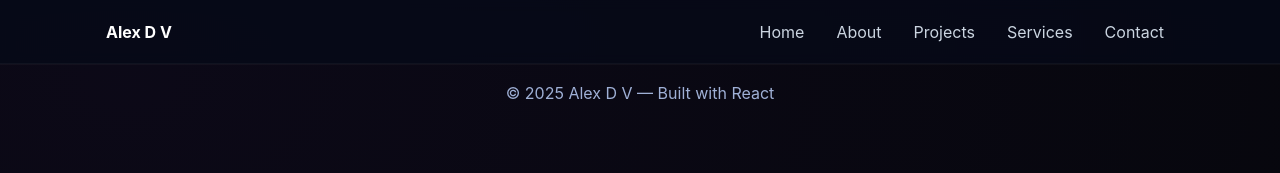
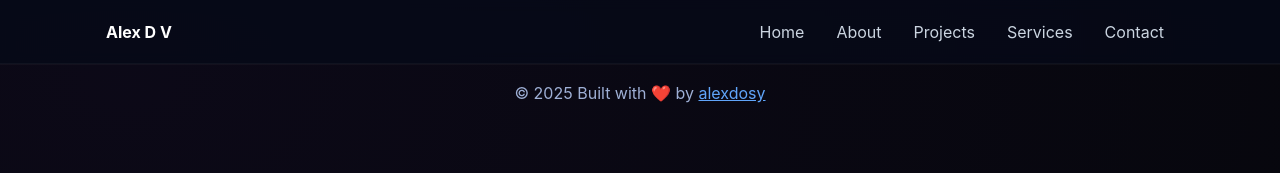
Before and after one commit to AlexDosy/portfolio, a React (Create React App) app: page /#/ in a window 1280 px wide. Shown: the top 173 px of the page. Built offline with nearby package versions, Linux system fonts and the light colour scheme.

Commit message:
footer update

```diff
--- a/src/components/Footer/footer.js
+++ b/src/components/Footer/footer.js
@@ -3,7 +3,7 @@ import './footer.css';
 
 const Footer = () => (
   <footer className="site-footer">
-    <div className="footer-inner">© {new Date().getFullYear()} Alex D V — Built with React</div>
+    <div className="footer-inner">© {new Date().getFullYear()} Built with ❤️ by <a href="https://github.com/alexdosy" target="_blank" rel="noopener noreferrer">alexdosy</a></div>
   </footer>
 );
 
```
